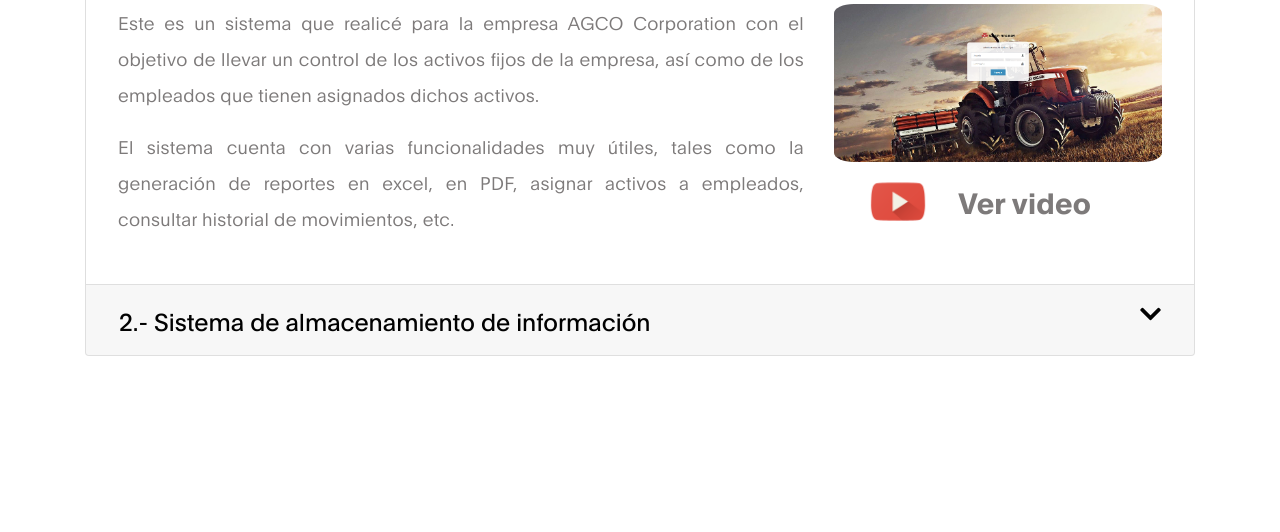
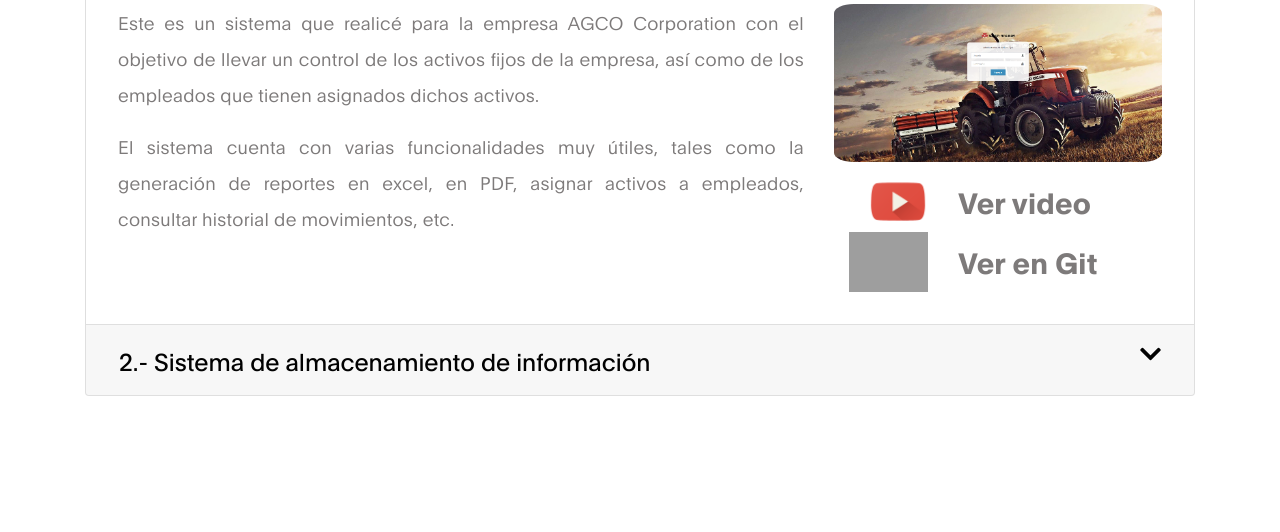
Before and after one commit to Mariokong64/MarioKong64.github.io, a PHP site: page / in a window 1280 px wide. Shown: the part 2462-2994 px from the top of the page. Run offline with PHP 8.4, Linux system fonts and the light colour scheme; some libraries are stand-ins or nearby versions; grey boxes are pictures that could not be loaded.

Commit message:
Adding the index with corrections
This is the new index

```diff
--- a/index.php
+++ b/index.php
@@ -28,17 +28,24 @@
 </head>
 
 <body data-spy="scroll" data-target="#navbarNav" data-offset="50">
+
   <!-- BARRA DE MENÚ -->
   <nav class="navbar navbar-expand-lg scroll">
+
     <div class="container">
+
       <a class="navbar-brand" href="#"> Portafolio </a>
 
       <button class="navbar-toggler" type="button" data-toggle="collapse" data-target="#navbarNav" aria-controls="navbarNav" aria-expanded="false" aria-label="Toggle navigation">
+
         <span class="navbar-toggler-icon"></span>
+
       </button>
 
       <div class="collapse navbar-collapse" id="navbarNav">
+
         <ul class="navbar-nav mx-auto">
+
           <li class="nav-item">
             <a href="#intro" class="nav-link smoothScroll">Inicio</a>
           </li>
@@ -63,34 +70,51 @@
         <div class="mt-lg-0 mt-3 mb-4 mb-lg-0">
           <a href="archivos/CV de Mario Alberto López.pdf" target="_blank" class="custom-btn btn">Descargar CV</a>
         </div>
+
       </div>
+
     </div>
+
   </nav>
 
   <!-- INICIO -->
   <section class="hero d-flex flex-column justify-content-center align-items-center" id="intro">
+
     <div class="container">
+
       <div class="row">
+
         <div class="mx-auto col-lg-5 col-md-5 col-10">
           <img src="images/mario1.png" class="img-fluid rounded-circle" alt="" />
         </div>
 
         <div class="d-flex flex-column justify-content-center align-items-center col-lg-7 col-md-7 col-12">
+
           <div class="hero-text">
+
             <h1 class="hero-title">👋 Mario Alberto López <br /></h1>
 
             <a href="archivos/CV de Mario Alberto López.pdf" target="_blank" class="email-link">Descargar CV</a>
+
           </div>
+
         </div>
+
       </div>
+
     </div>
+
   </section>
 
   <!-- SOBRE MÍ -->
   <section class="about section-padding" id="about">
+
     <div class="container">
+
       <div class="row">
+
         <div class="col-lg-6 col-md-6 col-12 text-justify">
+
           <h3 class="mb-4">Sobre mí</h3>
 
           <p>
@@ -109,6 +133,7 @@
           </p>
 
           <ul class="mt-4 mb-5 mb-lg-0 profile-list list-unstyled personal-data">
+
             <li><strong>Nombre:</strong> Mario Alberto López</li>
 
             <li><strong>Año de nacimiento:</strong> 19 de Septiembre 1991</li>
@@ -116,65 +141,90 @@
             <li><strong>Lugar de residencia:</strong> Queretaro, Qro.</li>
 
             <li><strong>Email:</strong> as.mario.152653@gmail.com</li>
+
           </ul>
+
         </div>
 
         <div class="col-lg-5 mx-auto col-md-6 col-12">
           <img src="images/yo-trabajando2.jpeg" class="about-image img-fluid" alt="Foto trabajando" />
         </div>
+
       </div>
+
     </div>
+
   </section>
 
   <!-- HABILIDADES -->
   <section class="testimonials section-padding" id="testimonials">
+
     <div class="container text-center">
+
       <div class="row">
+
         <div class="col-12">
           <h3 class="mb-5 text-center">Habilidades</h3>
         </div>
+
       </div>
 
       <div class="row font-cool">
+
         <div class="col">HTML</div>
         <div class="col">CSS</div>
         <div class="col">Bootstrap</div>
+
       </div>
 
       <div class="row row-cool font-cool">
+
         <div class="col">PHP</div>
         <div class="col">JavaScript</div>
         <div class="col">Ajax</div>
+
       </div>
 
       <div class="row row-cool font-cool">
+
         <div class="col">MySQL</div>
         <div class="col">SQL Server</div>
         <div class="col">GitHub</div>
+
       </div>
 
       <div class="row row-cool font-cool">
+
         <div class="col">Java</div>
         <div class="col">C++</div>
         <div class="col">C#</div>
+
       </div>
 
       <div class="row row-cool font-cool">
+
         <div class="col">UML</div>
         <div class="col">Office</div>
         <div class="col">Inglés avanzado</div>
+
       </div>
+
     </div>
+
   </section>
 
   <!-- FAQ -->
   <section class="faq section-padding">
+
     <div class="container">
+
       <div class="row">
+
         <div class="col-lg-12 col-12">
           <h3 class="mb-5">Proyectos</h3>
 
           <div class="projects-description text-justify">
+
             <p>
               En esta sección se muestran los proyectos que he realizado hasta
               la fecha. Para cada uno de ellos realicé un vídeo explicativo el
@@ -183,26 +233,36 @@
               la base de datos o la funcionalidad de la aplicación, con mucho
               gusto lo podemos hacer en una videollamada.
             </p>
+
           </div>
 
           <div class="accordion" id="accordionExample">
+
             <!-- Sección del sistema del sistema de control de inventarios -->
+            <div class="card">
 
-            <div class="card">
               <div class="card-header" id="headingOne">
+
                 <h2 class="mb-0">
+
                   <button class="btn btn-link d-flex justify-content-between" type="button" data-toggle="collapse" data-target="#collapseOne" aria-expanded="true" aria-controls="collapseOne">
                     <span>1.- Sistema para el control de activos fijos</span>
+                    <!-- Icono de flecha hacia abajo -->
                     <i class="fas fa-chevron-down"></i>
-                    <!-- Icono de flecha hacia abajo -->
                   </button>
+
                 </h2>
+
               </div>
 
               <div id="collapseOne" class="collapse show" aria-labelledby="headingOne" data-parent="#accordionExample">
+
                 <div class="card-body">
+
                   <div class="row row-cool font-cool">
+
                     <div class="col-sm-8 text-justify">
+
                       <p>
                         Este es un sistema que realicé para la empresa AGCO
                         Corporation con el objetivo de llevar un control de
@@ -216,15 +276,20 @@
                         en PDF, asignar activos a empleados, consultar
                         historial de movimientos, etc.
                       </p>
+
                     </div>
 
                     <div class="col-sm-4">
+
                       <div>
                         <img src="images/af_system.png" class="img-fluid img-cool" alt="af System" />
                       </div>
 
+                      <!-- Botón de YouTube -->
                       <div class="row row-yutu-button">
+
                         <a href="https://www.youtube.com/watch?v=jwsv_pD3G0s" target="_blank" class="col d-flex yutu-button">
+
                           <div class="col" style="width: 5%; text-align: right">
                             <img src="images/yutuicon.png" class="img-fluid yutu-icon" alt="icono de yutu" />
                           </div>
@@ -232,31 +297,68 @@
                           <div class="col-sm-8 d-flex align-items-center" style="width: 95%">
                             <p class="yutu-text">Ver video</p>
                           </div>
+
                         </a>
+
                       </div>
+                      <!-- Fin del botón de YouTube -->
+
+                      <!-- Botón de Github -->
+                      <div class="row row-yutu-button">
+
+                        <a href="" target="_blank" class="col d-flex git-button">
+
+                          <div class="col" style="width: 5%; text-align: right">
+                            <img src="images/githu-icon.png" class="img-fluid git-icon" alt="icono de yutu" />
+                          </div>
+
+                          <div class="col-sm-8 d-flex align-items-center" style="width: 95%">
+                            <p class="yutu-text">Ver en Git</p>
+                          </div>
+
+                        </a>
+
+                      </div>
+                      <!-- Fin del botón de Github -->
+
                     </div>
+
                   </div>
+
                 </div>
+
               </div>
+
             </div>
 
             <!-- Sección del sistema del sistema de la base del conocimiento -->
 
             <div class="card">
+
               <div class="card-header" id="headingTwo">
+
                 <h2 class="mb-0">
+
                   <button class="btn btn-link d-flex justify-content-between collapsed" type="button" data-toggle="collapse" data-target="#collapseTwo" aria-expanded="false" aria-controls="collapseTwo">
+
                     <span>2.- Sistema de almacenamiento de información</span>
+                    <!-- Icono de flecha hacia abajo -->
                     <i class="fas fa-chevron-down"></i>
-                    <!-- Icono de flecha hacia abajo -->
+
                   </button>
+
                 </h2>
+
               </div>
 
               <div id="collapseTwo" class="collapse" aria-labelledby="headingTwo" data-parent="#accordionExample">
+
                 <div class="card-body">
+
                   <div class="row row-cool font-cool">
+
                     <div class="col-sm-8 text-justify">
+
                       <p>
                         Este es un sistema muy sencillo que me pidieron en la
                         misma empresa AGCO Corporation, el cual tiene como
@@ -270,16 +372,20 @@
                         y funciones de forma tal que se puedan reutilizar en
                         la mayor parte de los modulos del sistema.
                       </p>
+
                     </div>
 
                     <div class="col-sm-4">
+
                       <div>
                         <img src="images/knowledge_system.png" class="img-fluid img-cool" alt="Knowledge System" />
                       </div>
 
                       <!-- Botón de Yutu -->
                       <div class="row row-yutu-button">
+
                         <a href="https://www.youtube.com/watch?v=wZMLFCN3l-0" target="_blank" class="col d-flex yutu-button">
+
                           <div class="col" style="width: 5%; text-align: right">
                             <img src="images/yutuicon.png" class="img-fluid yutu-icon" alt="icono de yutu" />
                           </div>
@@ -287,25 +393,54 @@
                           <div class="col-sm-8 d-flex align-items-center" style="width: 95%">
                             <p class="yutu-text">Ver video</p>
                           </div>
+
                         </a>
+
                       </div>
+                      <!-- Fin del botón de Yutu -->
+
                       <!-- Botón de Github -->
+                      <div class="row row-yutu-button">
 
+                        <a href="" target="_blank" class="col d-flex git-button">
 
+                          <div class="col" style="width: 5%; text-align: right">
+                            <img src="images/githu-icon.png" class="img-fluid git-icon" alt="icono de yutu" />
+                          </div>
+
+                          <div class="col-sm-8 d-flex align-items-center" style="width: 95%">
+                            <p class="yutu-text">Ver en Git</p>
+                          </div>
+
+                        </a>
+
+                      </div>
                       <!-- Fin del botón de Github -->
+
                     </div>
+
                   </div>
+
                 </div>
+
               </div>
+
             </div>
+
           </div>
+
         </div>
+
       </div>
+
     </div>
+
   </section>
 
   <section class="contact section-padding pt-0" id="contact">
+
     <div class="container">
+
       <div>
         <h3 class="mb-5 text-center contact-tittle" style="padding-top: 50px">Contacto</h3>
       </div>
@@ -313,11 +448,13 @@
       <!-- Sección de contacto -->
 
       <div class="contact-secction">
+
         <div class="text-center" style="padding-bottom: 25px">
           <h6>Envíame un mensaje</h6>
         </div>
 
         <form method="post" class="contact-form webform">
+
           <div class="form-group d-flex flex-column-reverse">
             <input type="text" class="form-control" name="nombreEmisor" id="nombreEmisor" placeholder="Tu Nombre" />
             <label for="nombreEmisor" class="webform-label">Nombre</label>
@@ -336,13 +473,18 @@
           <div class="align-items-center">
             <button type="submit" class="form-control" id="submit-button" name="submit" style="margin: auto">Enviar</button>
           </div>
+
           <?php
           $mensaje = new Mensaje();
           $mensaje->enviarMensaje()
           ?>
+
         </form>
+
       </div>
+
     </div>
+
   </section>
 
   <!-- SCRIPTS -->
@@ -351,6 +493,7 @@
   <script src="js/smoothscroll.js"></script>
   <script src="js/owl.carousel.min.js"></script>
   <script src="js/custom.js"></script>
+
 </body>
 
 </html>
```
